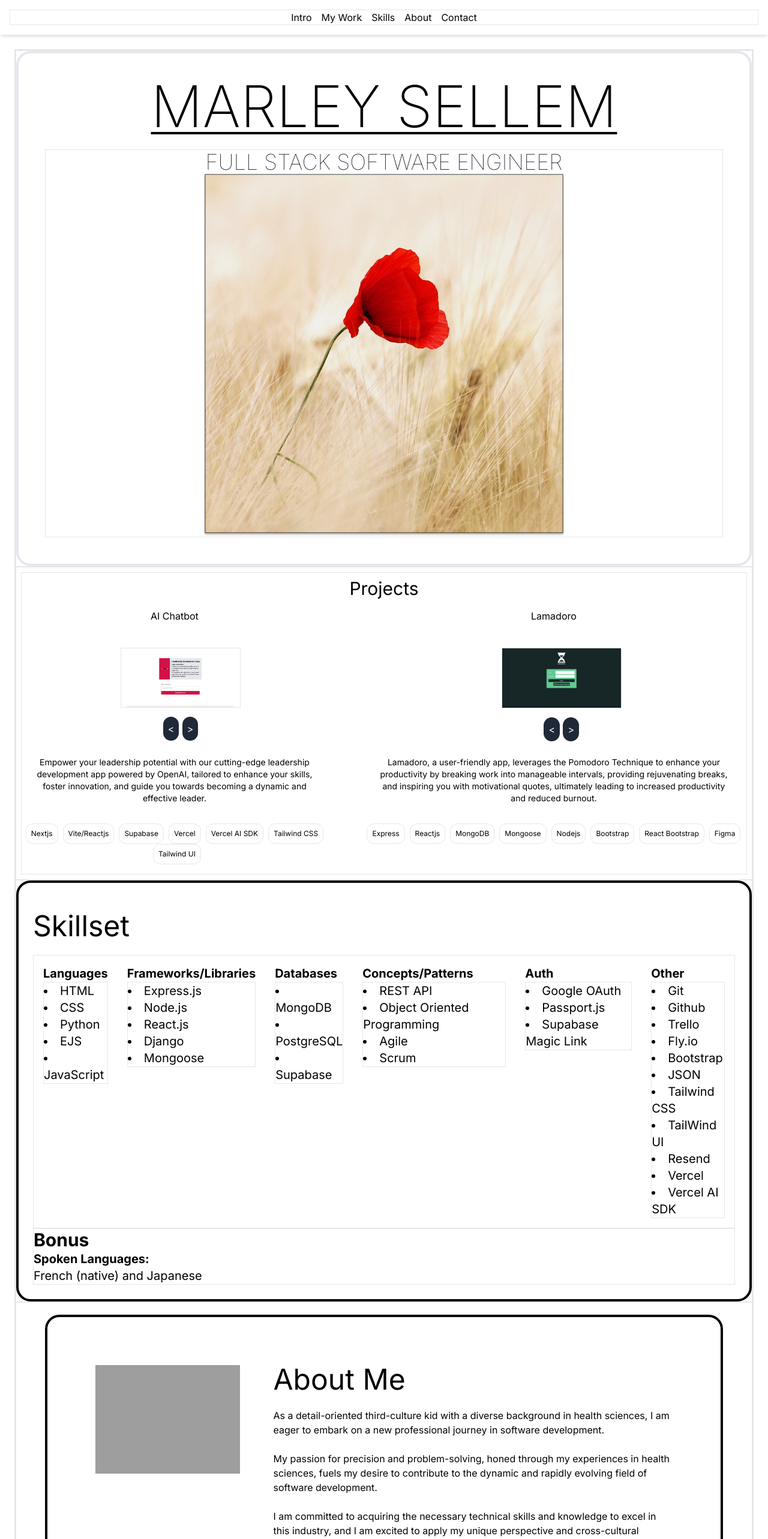
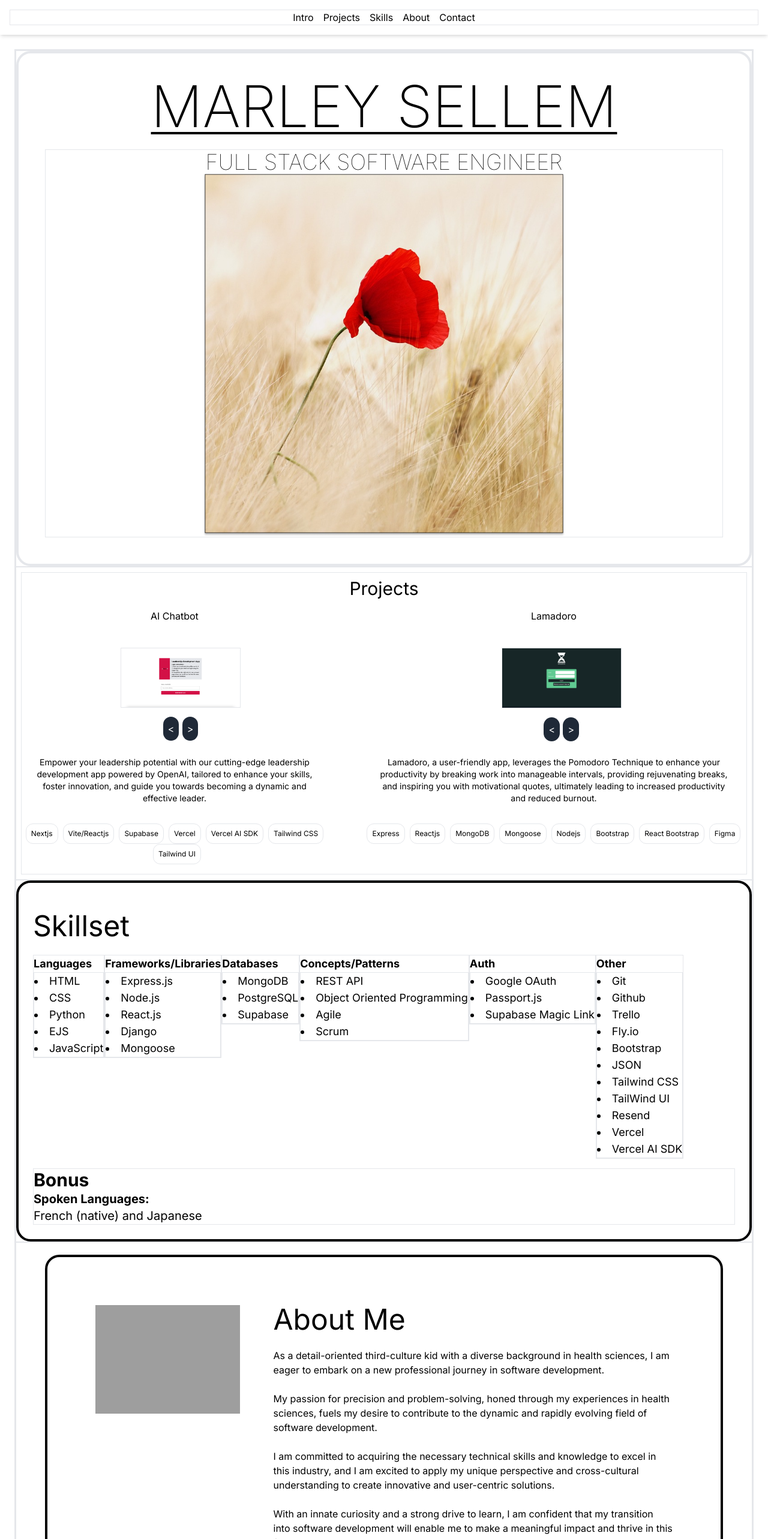
Before and after one commit to mzsellem/marleysz, a Next.js app: page / in a window 1280 px wide. Shown: the top 2566 px of the page at 60% size. Built offline with nearby package versions, Linux system fonts and the light colour scheme; grey boxes are pictures that could not be loaded.

Commit message:
mywork to projects

```diff
--- a/app/page.js
+++ b/app/page.js
@@ -1,6 +1,6 @@
 'use client'
 import React, { useRef } from "react";
-import MyWork from "./mywork/page";
+import Projects from "./projects/page";
 import Skills from "./skills/page";
 import Contact from "./contact/page";
 import About from "./about/page";
@@ -24,7 +24,7 @@ export default function Home() {
     <div className="sticky top-0 z-10 bg-white shadow-md p-4">
         <div className=" flex justify-center border space-x-4">
           <button onClick={() => scrollToSection("section1")} className="hover:underline">Intro</button>
-          <button onClick={() => scrollToSection("section2")} className="hover:underline">My Work</button>
+          <button onClick={() => scrollToSection("section2")} className="hover:underline">Projects</button>
           <button onClick={() => scrollToSection("section3")} className="hover:underline">Skills</button>
           <button onClick={() => scrollToSection("section4")} className="hover:underline">About</button>
           <button onClick={() => scrollToSection("section5")} className="hover:underline">Contact</button>
@@ -36,7 +36,7 @@ export default function Home() {
               <Intro />
           </div>
           <div ref={sectionRefs.section2} className="section border">
-              <MyWork />
+              <Projects />
           </div>
           <div ref={sectionRefs.section3} className="section border">
               <Skills />
--- a/app/mywork/page.jsx
+++ b/app/projects/page.jsx
@@ -10,7 +10,7 @@ import "../../public/lamadoro-home.png";
 import "../../public/lamadoro-tasks.png";
 import "../../public/lamadoro-timer.png";
 
-export default function MyWork() {
+export default function Projects() {
    const projects = [
       {
          title: "AI Chatbot",
--- a/app/skills/page.jsx
+++ b/app/skills/page.jsx
@@ -38,13 +38,13 @@ export default function Skills() {
    return (
       <>
          <div className="flex flex-col justify-center h-full border-4 border-black rounded-3xl">
-            <div className="w-full p-6 overflow-x-auto">
+            <div className="w-full p-6">
                <div className="text-5xl mb-6 mt-6">Skillset</div>
-               <div className="flex flex-row space-x-12 border">
-                  <div className="text-xl flex space-x-8 m-4">
-                     {skillCats.map((obj) => {
-                        return (
-                           <div key={obj.category}>
+               {/* Use flex and flex-wrap to create three rows */}
+               <div className="flex flex-wrap">
+                  {skillCats.map((obj) => (
+                     <div key={obj.category} className="mb-4">
+                        <div className="text-lg border">
                            <h1 className="font-bold">{obj.category}</h1>
                            <ul className="border">
                               {obj.list.map((item) => (
@@ -57,10 +57,10 @@ export default function Skills() {
                               ))}
                            </ul>
                         </div>
-                        );
-                     })}
                      </div>
+                  ))}
                </div>
+
                <div className="w-full text-3xl border">
                   <span className="font-bold">Bonus</span>
                   <div className="text-xl">
```
Lines whose indentation alone changed are shown as unchanged.
